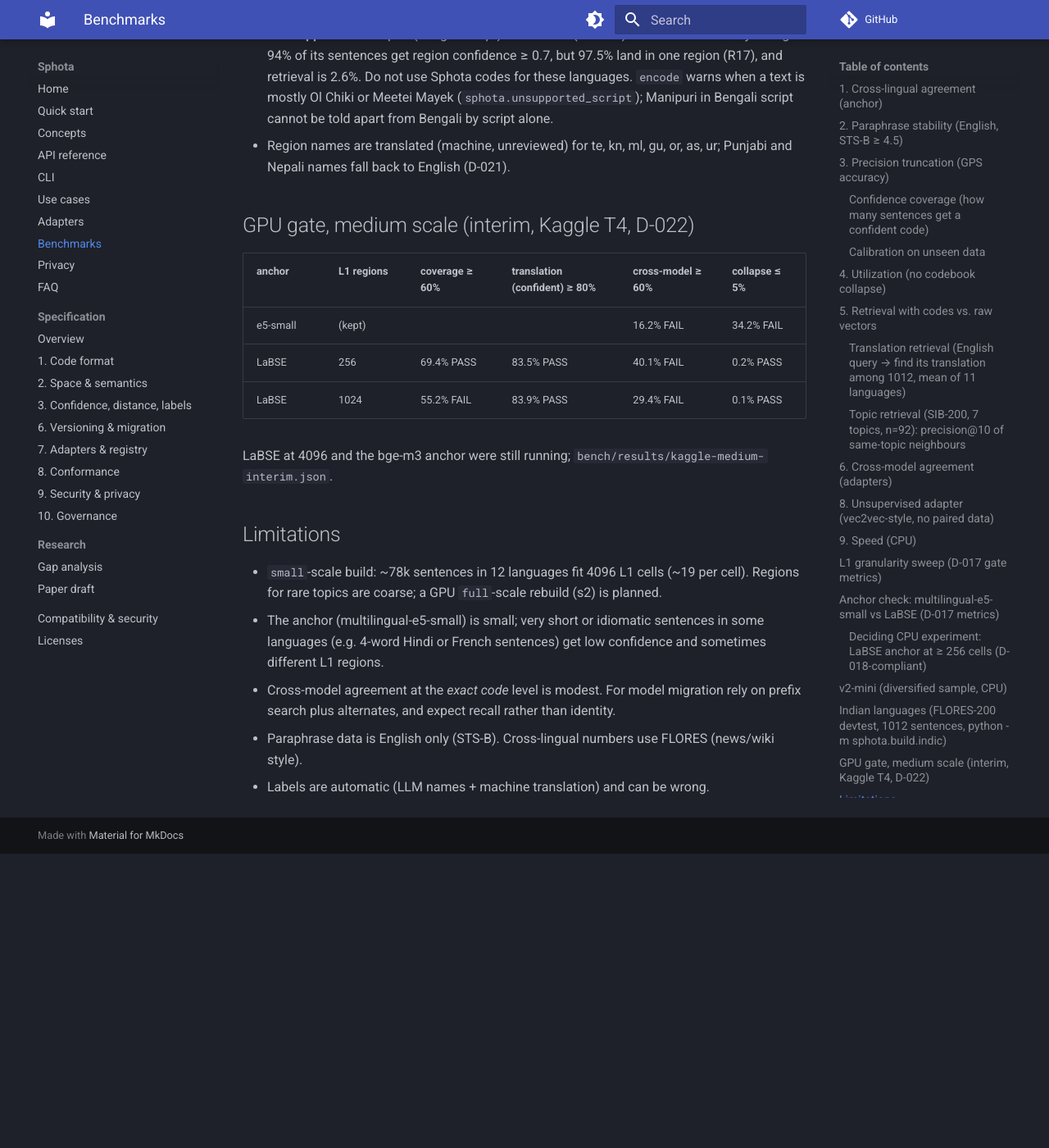
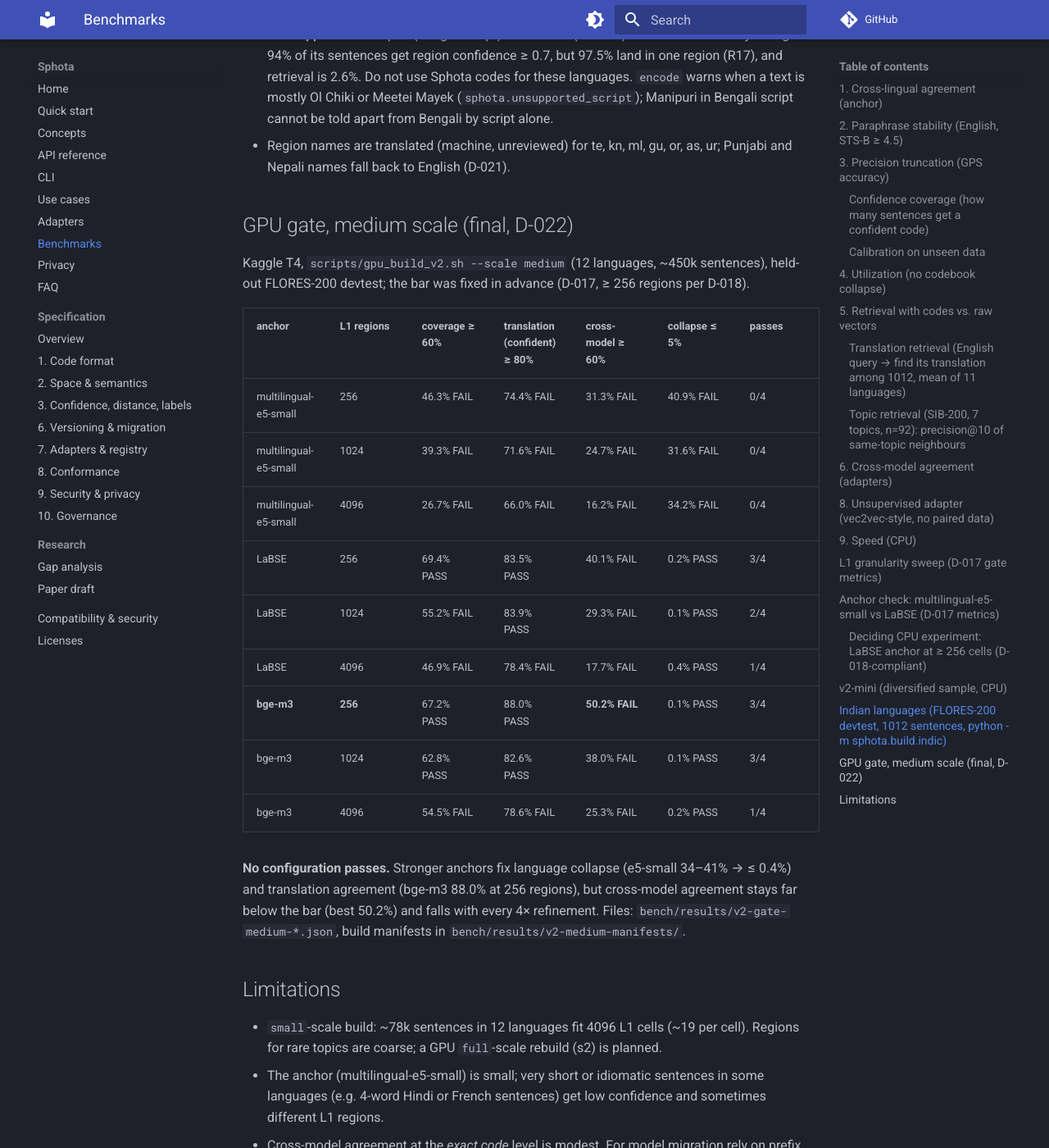
Before and after one commit to Thiruvikramanpravartak/sphota, an MkDocs documentation site: the page built from docs/benchmark.md, in a window 1280 px wide and 1400 px high, scrolled down 9445 px. Shown: the whole window at 82% size. Built offline with MkDocs 1.6.1 and Material for MkDocs 9.7.7, drawn with Linux system fonts in a browser that asks for light colours; comment, search, counter and statistics services are not loaded; before the commit the page ends 10486 px from its top, so only the background shows below that.

Commit message:
GPU gate result: FAIL at >= 256 regions; v1 positioning final (D-022)
Full Kaggle run (medium scale, T4): e5-small, LaBSE and bge-m3 anchors at
256/1024/4096 regions. Best is bge-m3 at 256 regions, 3/4 bars (coverage
67.2%, confident translation 88.0%, collapse 0.1%), cross-model 50.2% vs
a 60% bar. Results, build manifests, benchmark table, paper section 5.5,
README, FAQ and PROGRESS updated. Frozen s1 space unchanged.

Co-Authored-By: Claude Opus 5.5 <noreply@anthropic.com>
Claude-Session: https://claude.ai/code/session_01Pn1sk7njPcfERAbFYmoZ6D

```diff
--- a/docs/benchmark.md
+++ b/docs/benchmark.md
@@ -241,14 +241,26 @@ Each language against its English original, frozen space s1, confidence threshol
 * Region names are translated (machine, unreviewed) for te, kn, ml, gu, or, as, ur; Punjabi and
   Nepali names fall back to English (D-021).
 
-## GPU gate, medium scale (interim, Kaggle T4, D-022)
-| anchor | L1 regions | coverage ≥ 60% | translation (confident) ≥ 80% | cross-model ≥ 60% | collapse ≤ 5% |
-|---|---|---|---|---|---|
-| e5-small | (kept) | | | 16.2% FAIL | 34.2% FAIL |
-| LaBSE | 256 | 69.4% PASS | 83.5% PASS | 40.1% FAIL | 0.2% PASS |
-| LaBSE | 1024 | 55.2% FAIL | 83.9% PASS | 29.4% FAIL | 0.1% PASS |
+## GPU gate, medium scale (final, D-022)
+Kaggle T4, `scripts/gpu_build_v2.sh --scale medium` (12 languages, ~450k sentences), held-out
+FLORES-200 devtest; the bar was fixed in advance (D-017, ≥ 256 regions per D-018).
 
-LaBSE at 4096 and the bge-m3 anchor were still running; `bench/results/kaggle-medium-interim.json`.
+| anchor | L1 regions | coverage ≥ 60% | translation (confident) ≥ 80% | cross-model ≥ 60% | collapse ≤ 5% | passes |
+|---|---|---|---|---|---|---|
+| multilingual-e5-small | 256 | 46.3% FAIL | 74.4% FAIL | 31.3% FAIL | 40.9% FAIL | 0/4 |
+| multilingual-e5-small | 1024 | 39.3% FAIL | 71.6% FAIL | 24.7% FAIL | 31.6% FAIL | 0/4 |
+| multilingual-e5-small | 4096 | 26.7% FAIL | 66.0% FAIL | 16.2% FAIL | 34.2% FAIL | 0/4 |
+| LaBSE | 256 | 69.4% PASS | 83.5% PASS | 40.1% FAIL | 0.2% PASS | 3/4 |
+| LaBSE | 1024 | 55.2% FAIL | 83.9% PASS | 29.3% FAIL | 0.1% PASS | 2/4 |
+| LaBSE | 4096 | 46.9% FAIL | 78.4% FAIL | 17.7% FAIL | 0.4% PASS | 1/4 |
+| **bge-m3** | **256** | 67.2% PASS | 88.0% PASS | **50.2% FAIL** | 0.1% PASS | 3/4 |
+| bge-m3 | 1024 | 62.8% PASS | 82.6% PASS | 38.0% FAIL | 0.1% PASS | 3/4 |
+| bge-m3 | 4096 | 54.5% FAIL | 78.6% FAIL | 25.3% FAIL | 0.2% PASS | 1/4 |
+
+**No configuration passes.** Stronger anchors fix language collapse (e5-small 34–41% → ≤ 0.4%) and
+translation agreement (bge-m3 88.0% at 256 regions), but cross-model agreement stays far below the
+bar (best 50.2%) and falls with every 4× refinement. Files: `bench/results/v2-gate-medium-*.json`,
+build manifests in `bench/results/v2-medium-manifests/`.
 
 ## Limitations
 
```
Also changed, not shown: DECISIONS.md (+11 -11 lines), PROGRESS.md (+5 -5 lines), README.md (+8 -6 lines), docs/faq.md (+3 -1 lines), docs/paper/sphota.md (+32 -8 lines), 8 other files.
